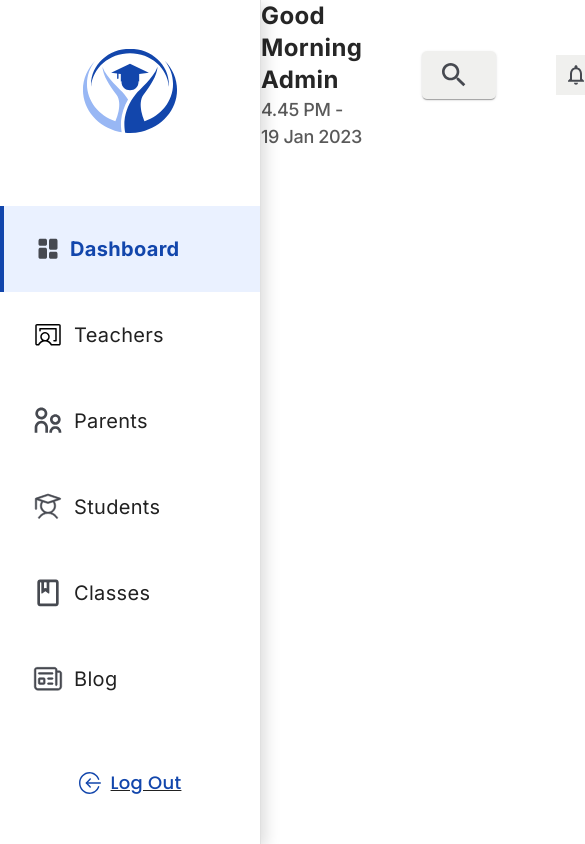
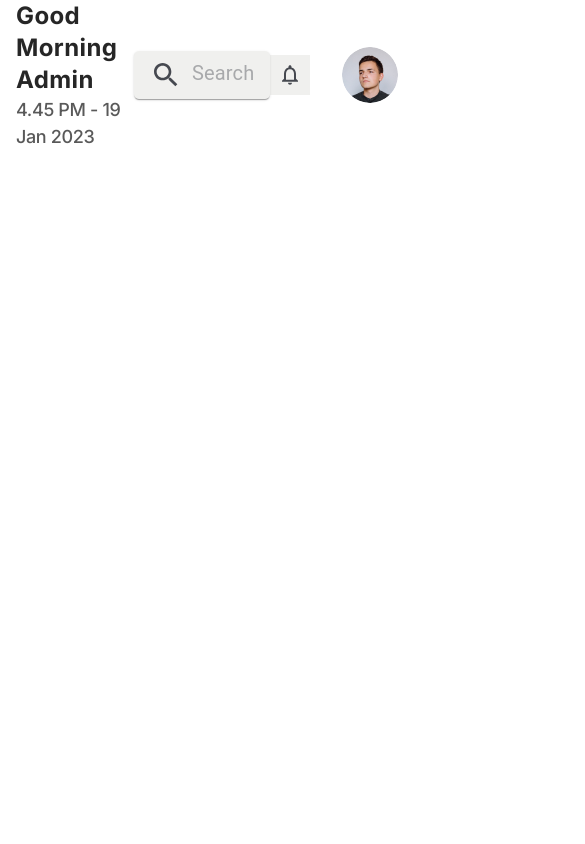
Before and after one commit to Bisho-George/school-dashboard, a React (Create React App) app: page / in a window 390 px wide. Shown: the top 844 px of the page, 585 px wide, since content can reach past the window. Built offline with nearby package versions, Linux system fonts and the light colour scheme.

Commit message:
make the Navbar responsive

```diff
--- a/src/App.js
+++ b/src/App.js
@@ -7,12 +7,14 @@ import {
 } from "react-router-dom";
 import Root from './pages/Root.jsx';
 import Dashboard from './pages/Dashboard/Dashboard';
+import Parents from './pages/Parents/Parents';
 import TeachersPage from './pages/TeachersPage/TeachersPage.jsx';
 const router = createBrowserRouter(
   createRoutesFromElements(
     <Route path="/" element={<Root />}>
       <Route index element={<Dashboard />} />
       <Route path='/teachers' element={<TeachersPage />} />
+      <Route path='/parents' element={<Parents />} />
     </Route>
   )
 );
--- a/src/components/Asidebar/Asidebar.jsx
+++ b/src/components/Asidebar/Asidebar.jsx
@@ -45,6 +45,7 @@ const Asidebar = () => {
   return (
     <Drawer
       sx={{
+        display: {xs: 'none',lg: 'block'},
         flexShrink: 0,
         "& .MuiDrawer-paper": {
           flexDirection: "column",
--- a/src/components/Navbar/Navbar.jsx
+++ b/src/components/Navbar/Navbar.jsx
@@ -9,13 +9,13 @@ const Navbar = ({ drawerWidth }) => {
         <Box
             component="nav"
             sx={{
-                ml: `${drawerWidth}px`,
+                ml: {xs: '1rem', lg: `${drawerWidth + 30}px`},
+                mr: {md: '30px', xl: '0px'},
                 display: "flex",
-                // width: '1117px',
                 alignItems: 'center',
                 justifyContent: 'space-around',
                 minHeight: '10vh',
-                gap: '60px',
+                gap: {md: '2rem', lg: '60px'},
 
             }}
         >
@@ -23,7 +23,7 @@ const Navbar = ({ drawerWidth }) => {
                 <Typography variant="h5" sx={{ fontWeight: '600', fontSize: '24px', fontFamily: 'inter', color: 'rgba(0, 0, 0, 0.85)', letterSpacing: '0.384px' }}>Good Morning Admin</Typography>
                 <Typography variant="p" sx={{ fontWeight: '500', fontSize: '18px', letterSpacing: '-0.36px', fontFamily: 'inter', color: 'rgba(0, 0, 0, 0.65)' }}>4.45 PM - 19 Jan 2023</Typography>
             </Box>
-            <Box component='div' sx={{ width: '649px' }}>
+            <Box component='div' sx={{ width: {sm: '300px', md: '550px', lg: '649px'}  }}>
                 <Paper
                     component="form"
                     sx={{
--- /dev/null
+++ b/src/pages/Parents/Parents.jsx
@@ -0,0 +1,16 @@
+import { Container, Box, Select } from '@mui/material'
+import React from 'react'
+
+const Parents = ({ drawerWidth }) => {
+    return (
+        <Container >
+            <Box component='div' sx={{display: 'flex', justifyContent: 'space-between'}}>
+                <Box>
+
+                </Box>
+            </Box>
+        </Container>
+    )
+}
+
+export default Parents
--- a/src/pages/Root.jsx
+++ b/src/pages/Root.jsx
@@ -30,12 +30,10 @@ const Root = () => {
                 <Box
                     component="main"
                     sx={{
-                        marginLeft: {
-                            sm: `${drawerWidth}px`,
-                        },
-                        display: "flex",
-                        justifyContent: "center",
-                        mt: "66px",
+
+                        ml: { xs: '1rem', lg: `${drawerWidth + 30}px` },
+
+                        mt: "2rem",
                     }}
                 >
                     <Outlet />
```
